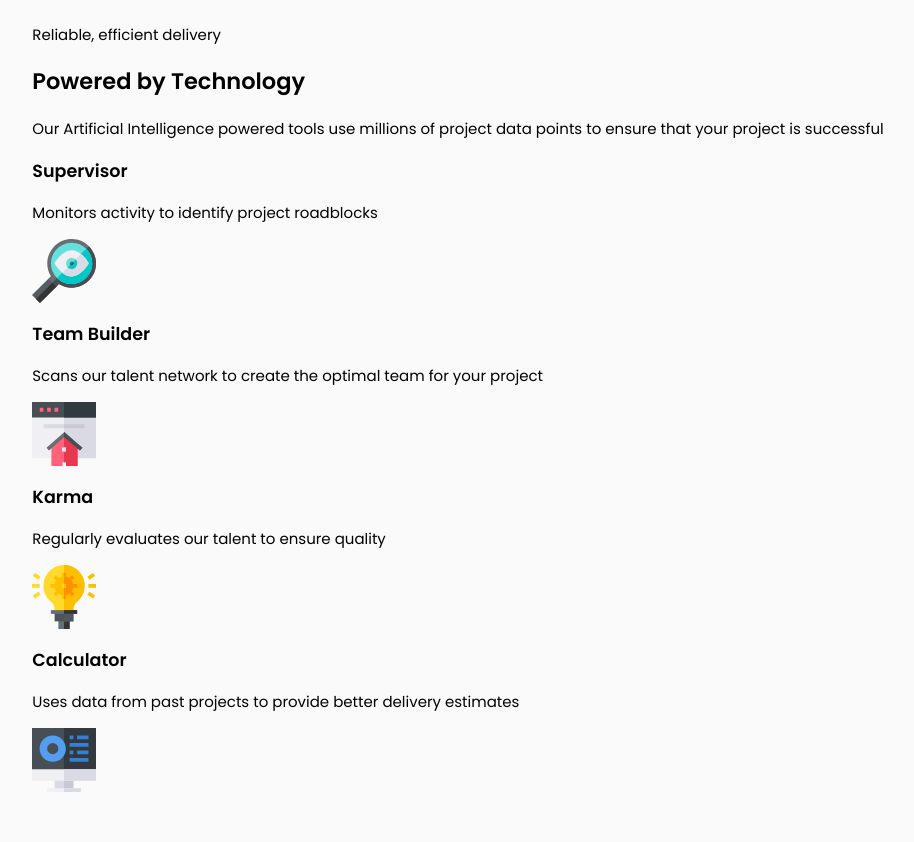
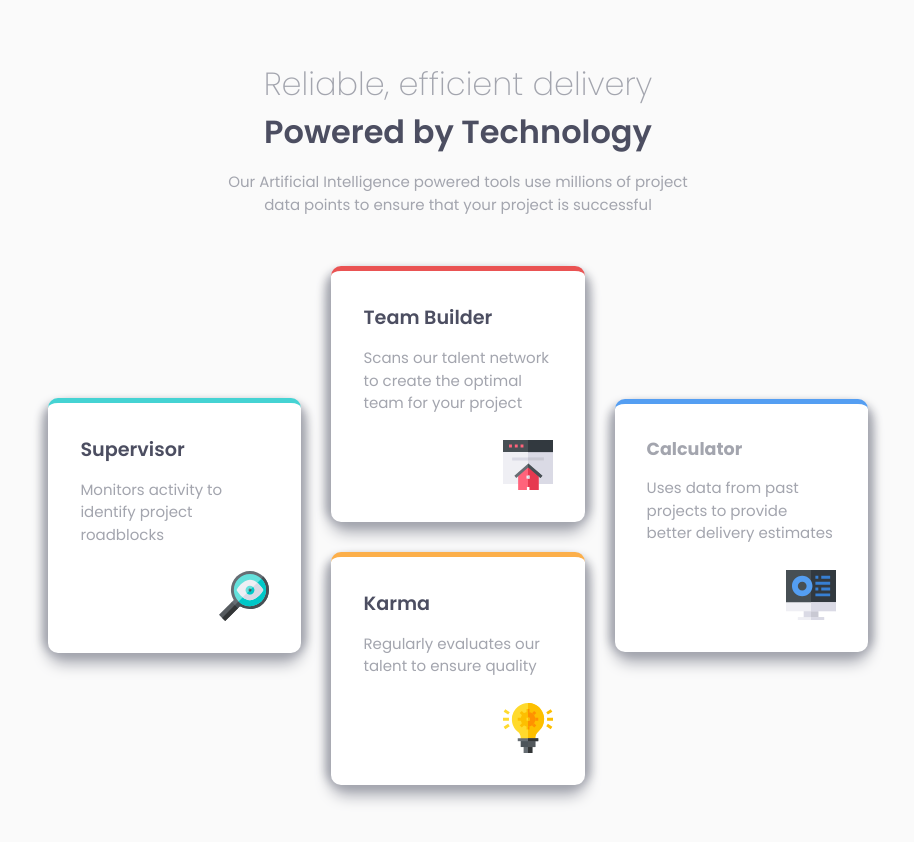
Before and after one commit to echocode1/4-card-feature-frond-end-challenge, a plain HTML site: page index.html in a window 1280 px wide. Shown: the whole page, without its empty margins (182-1096 px from the left). Before the commit the page ends 800 px from the top, so only its background shows below. Drawn offline with Linux system fonts and the light colour scheme.

Commit message:
Update style.css
had to make changes to the entire CSS to match the newly committed html

```diff
--- a/style.css
+++ b/style.css
@@ -1,123 +1,156 @@
-@import url('https://fonts.googleapis.com/css2?family=Karla:ital,wght@0,200..800;1,200..800&family=Poppins:wght@200;400;600&display=swap');
+@import url(https://fonts.googleapis.com/css?family=Poppins:100,100italic,200,200italic,300,300italic,regular,italic,500,500italic,600,600italic,700,700italic,800,800italic,900,900italic);
+:root{
+    --sub-section1__color: hsl(0, 78%, 62%);
+    --section1__color: hsl(180, 62%, 55%);
+    --sub-section2__color: hsl(34, 97%, 64%);
+    --section3__color: hsl(212, 86%, 64%);
+
+    --header__color: hsl(234, 12%, 34%);
+    --text: hsl(229, 6%, 66%);
+    --background-color: hsl(0, 0%, 98%);
+}
+*{
+    padding: 0px;
+    margin: 0px;
+}
 body{
-    font-family: poppins;
+    box-sizing: border-box;
+    font-family: 'Poppins';
     font-size: 15px;
-    box-sizing: border-box;
-    margin: 0px;
-    padding:0px;
-    scroll-behavior: smooth;
-    background-color:  hsl(0, 0%, 98%);
+    background-color: var(--background-color);
 
-    display:flex;
+    display: flex;
+    align-items: center;
     justify-content: center;
-    align-items: center;
-
 }
-*, *:before, *:after{
+*,*:before,*:after{
     box-sizing: inherit;
 }
-.main-card__container{
-    max-width: 571px;
-    margin: 30px ;
+.card-container{
+    min-width: 300px;
+    color: var(--text);
+    margin: 5vh;
+}
+.header-section{
+    margin-bottom: 4rem;
+    padding:0 10px;
+}
+.header-section #light-heading{
+    font-size: 1.5em;
+    font-weight: 200;
+}
+.header-section #heavy-heading{
+    font-size: 1.5em;
+    font-weight: 600;
+    color: var(--header__color);
+    margin-bottom: 15px;
+}
+.card-container img{
+    width: 50px;
+    height: 50px;
+    align-self: flex-end;
+}
+.card-section1,
+.card-section3,
+.sub-section1,
+.sub-section2{
+    background-color:hsl(0, 0%, 100%);
     border-radius: 10px;
-    overflow: hidden;
-    opacity: 80%;
-}
-.header{
-    margin: 20px 10px;
-}
-#header__text{
-    font-size: 1.5em;
-    margin: 0px;
-}
-.main-card__container p{
-    color: hsl(229, 6%, 66%);
-    margin-bottom: 25px;
-}
-.main-card__container h2{
-    color: hsl(234, 12%, 34%);
-    margin: 5px 0px;
-}
-#header-bold__text{
+    gap: 15px;
     margin-bottom: 20px;
-    font-size: 1.5em;
-}
-#header__text-description{
-    margin-bottom: 40px;
-}
-.sub-section1__supervisor,
-.sub-section2__Team-builder,
-.sub-section3__Karma,
-.sub-section4__calculator{
+    padding: 2rem;
+    width: 100%;
+    height: auto;
+
     display: flex;
     flex-direction: column;
-    margin: 30px 10px;
-    padding: 20px;
-    border-radius: 5px;
-    box-shadow: 5px 5px 10px hsl(0, 0%, 88%);
+    justify-content: center;
+
+    position: relative;
 }
-.sub-section1__supervisor{
-    border-top: 5px solid hsl(180, 62%, 55%);
+/* To add a shadow that affects all sides
+except the top */
+.card-section1::after,
+.card-section3::after,
+.sub-section1::after,
+.sub-section2::after{
+    content: '';
+    position: absolute;
+    top: 0;
+    left:0;
+    width: 100%;
+    height:100%;
+    border-radius: 15px;
+    box-shadow: 0 10px 15px var(--text),
+                -5px 0 10px var(--text),
+                5px 0 10px var(--text);
+    z-index: -1;
 }
-.sub-section2__Team-builder{
-    border-top: 5px solid hsl(0, 78%, 62%);
+.card-section1{
+    border-top: 5px solid var(--section1__color);
 }
-.sub-section3__Karma{
-    border-top: 5px solid hsl(34, 97%, 64%);
+.card-section3{
+    border-top: 5px solid var(--section3__color);
 }
-.sub-section4__calculator{
-    border-top: 5px solid hsl(212, 86%, 64%);
+.sub-section1{
+    border-top: 5px solid var(--sub-section1__color);
 }
-.sub-section1__supervisor #search-image-icon,
-.sub-section2__Team-builder #house-image-icon,
-.sub-section3__Karma #bulb-image-icon,
-.sub-section4__calculator #calculator-image-icon{
-    align-self: end;
-    margin-right: 15px;
+.sub-section2{
+    border-top: 5px solid var(--sub-section2__color);
+}
+#section1-heading,
+#sub-section1__heading,
+#sub-section2__heading,
+#section3-heading{
+    font-size: 1.2rem;
+    font-weight: 600;
+    color: var(--header__color);
+}
+.text{
+    line-height: 1.5;
+    margin-bottom: 10px;
 }
 
 @media (min-width:571px){
-    .main-card__container{
-        padding: 20px 40px;
+    .card-container{
+        width: 800px;
+        display:flex;
+        flex-direction: column;
+        align-items: center;
+        justify-content: center;
+        text-align: center;
+    }
+    .card-section1,
+    .card-section3,
+    .sub-section2{
+        margin-bottom: 0;
+    }
+    .sub-section1{
+        margin-bottom: 30px;
+    }
+    .box-sections{
         display: flex;
-        flex-direction: column;
-        max-width: 100%;
-        border: none;
-        box-shadow: 5px 5px 15px hsl(0, 0%, 81%);
-        }
-    .upper__base__for-header{
-        align-self: center;
-        height: 20%;
-        text-align: center;
-        width: 50%;
-
+        align-items: center;
+        justify-content: center;
+        text-align: left;
+        gap: 30px;
+        padding: 20px;
+        margin-bottom: 0;
     }
-    .lower__base__section{
-        margin: 0px 50px ;
-        display: flex;
-        height: 80%;
-        justify-content: center;
-        align-self: center;
-        width: 100%;
+    .header-section{
+        margin-bottom: 0;
+        margin: 20px 0;
+        width: 60%;
     }
-    .sub-section1__supervisor{
-        height:50%;
-        align-self: center;
-        min-width: 33%;
-        margin:20px;
+    .header-section #heavy-heading,
+    .header-section #light-heading{
+        font-size: 2rem;
     }
-    .mid__sub-section{
-        height:100%;
-        min-width: 33%;
-        flex: 1;
+    .card-section2{
+        min-width: 33.3%;
     }
-    .mid__sub-section .sub-section2__Team-builder,
-    .mid__sub-section .sub-section3__Karma{
-        min-height: 50%;
+    .card-section1,
+    .card-section3{
+        min-width: 33.3%;
     }
-    .sub-section4__calculator{
-        height:50%;
-        align-self: center;
-        margin: 20px;
-        min-width:30%;
-    }
+}
```
